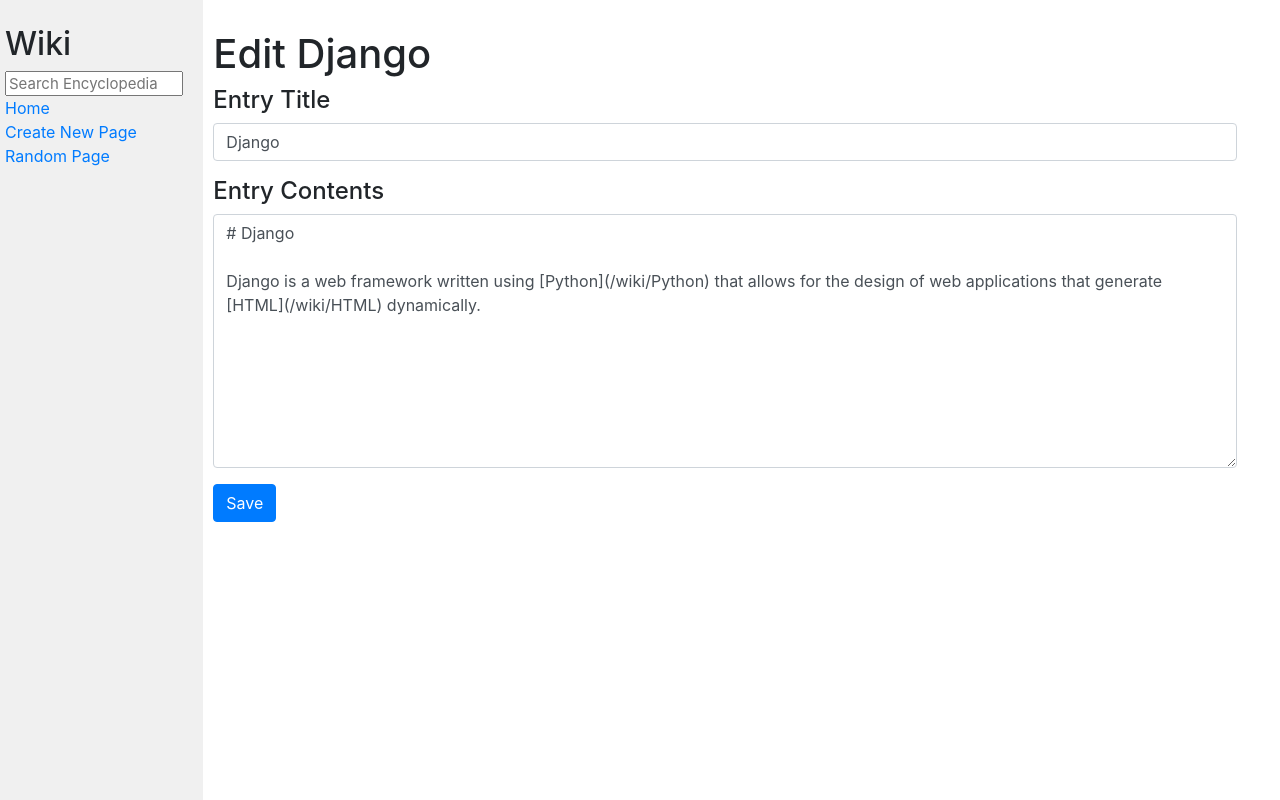
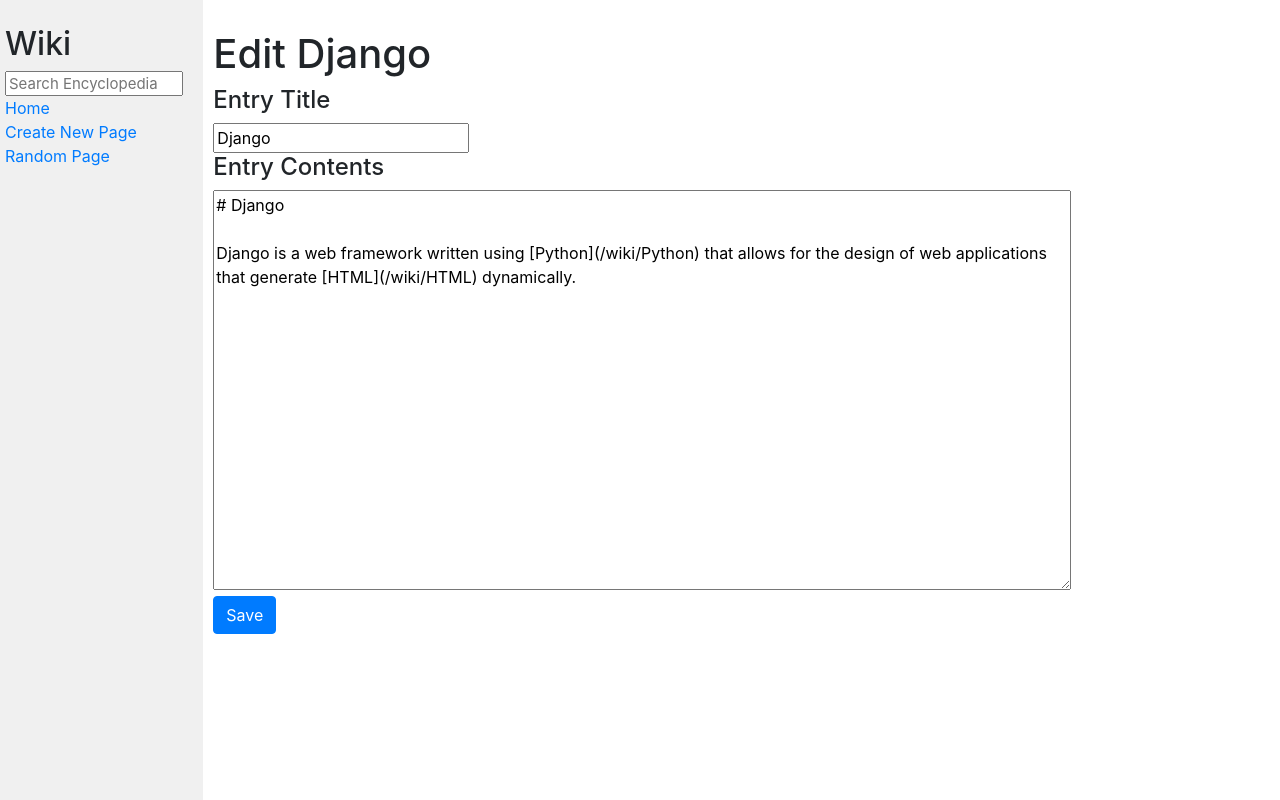
Before and after one commit to maxdemaio/wiki, a Django app: page /wiki/Django/edit in a window 1280 px wide. Run offline with Django 3.2, Linux system fonts and the light colour scheme; some libraries are stand-ins or nearby versions.

Commit message:
Implemented Django forms, prepopulated them with title/contents

```diff
--- a/encyclopedia/static/encyclopedia/styles.css
+++ b/encyclopedia/static/encyclopedia/styles.css
@@ -13,7 +13,7 @@
 }
 
 textarea {
-    height: 90vh;
+    height: 50vh;
     width: 80%;
 }
 
--- a/encyclopedia/templates/encyclopedia/edit.html
+++ b/encyclopedia/templates/encyclopedia/edit.html
@@ -10,18 +10,17 @@
 
 <h1>Edit {{ entry }}</h1>
 
-<!--TODO Prepopulate with contents and entry title-->
-<!-- Upon submission, make a POST to same route and edit entry contents on backend -->
-<form class="mr-5" action="{% url 'editEntry' entry %}" method="POST">
-    <!-- Token to prevent CSRF-->
+<form action="{% url 'editEntry' entry %}" method="POST">
     {% csrf_token %}
     <h4>Entry Title</h4>
-    <div class="form-group">
-        <input type="text" class="form-control" id="title" value="{{ title }}">
+    <div class="fieldWrapper">
+        {{ form.title.errors }}
+        {{ form.title }}
     </div>
     <h4>Entry Contents</h4>
-    <div class="form-group">
-        <textarea class="form-control" id="contentTextArea" rows="10">{{ contents }}</textarea>
+    <div class="fieldWrapper">
+        {{ form.contents.errors }}
+        {{ form.contents }}
     </div>
     <button type="submit" class="btn btn-primary">Save</button>
 </form>
--- a/encyclopedia/views.py
+++ b/encyclopedia/views.py
@@ -1,9 +1,12 @@
-from django.shortcuts import redirect
-from django.shortcuts import render
+from django import forms
+from django.shortcuts import redirect, render
 from django.http import HttpResponse
 from django.urls import reverse
 from . import util
 
+class NewEditForm(forms.Form):
+    title = forms.CharField(label="Title", max_length=100)
+    contents = forms.CharField(label="Contents", widget=forms.Textarea)
 
 def index(request):
     """ Homepage """
@@ -27,13 +30,37 @@
 def edit_entry(request, entry):
     """ Allow a user to edit an entry """
     if request.method == "POST":
-        return redirect(reverse('viewEntry', kwargs={'entry': entry}))
+        # TODO Make changes for the edits made
+
+        # Create a form instance and populate it with data from the request
+        form = NewEditForm(request.POST)
+
+        # Check whether form is valid
+        if form.is_valid():
+            # TODO Process the data and redirect
+            title = form.cleaned_data['title']
+            contents = form.cleaned_data['contents']
+            return redirect(reverse('viewEntry', kwargs={'entry': entry}))
+        else:
+            title = util.get_title(entry)
+            contents = util.read_contents(entry)
+            form = NewEditForm({"title": title, "contents": contents})
+            return render(request, "encyclopedia/edit.html", {
+                "form": form,
+                "entry": entry,
+                "contents": contents,
+                "title": title
+            })
     else:
         if util.get_entry(entry):
+            title = util.get_title(entry)
+            contents = util.read_contents(entry)
+            form = NewEditForm({"title": title, "contents": contents})
             return render(request, "encyclopedia/edit.html", {
+                "form": form,
                 "entry": entry,
-                "contents": util.read_contents(entry),
-                "title": util.get_title(entry)
+                "contents": contents,
+                "title": title
             })
         else:
             return render(request, "encyclopedia/error.html", {
```
